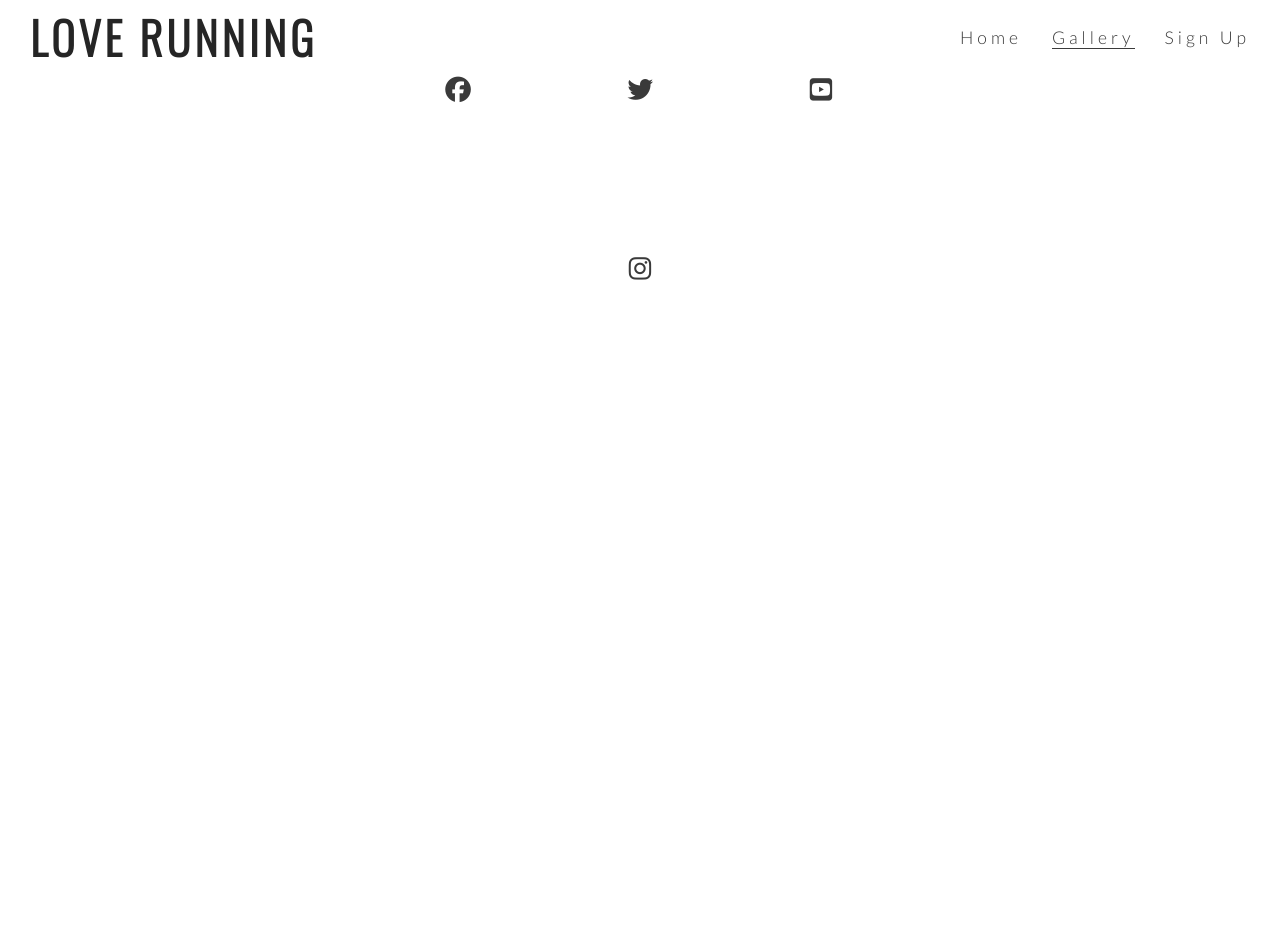
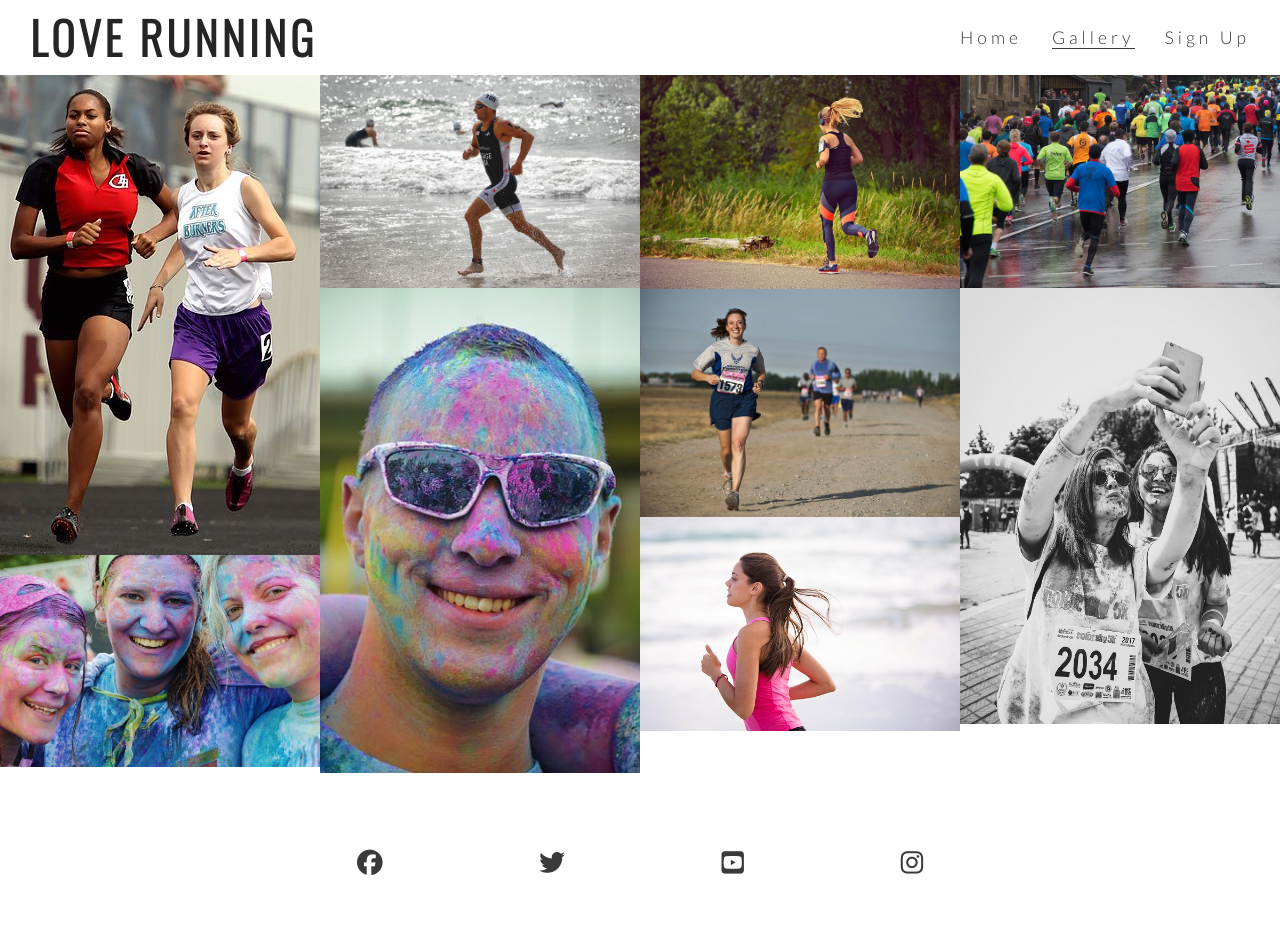
Before and after one commit to Richard9703/love-running, a plain HTML site: page gallery.html in a window 1280 px wide. Before the commit the page ends 800 px from the top, so only its background shows below. Drawn offline with nearby package versions, Linux system fonts and the light colour scheme.

Commit message:
add gallery images and masonry styling

```diff
--- a/assets/css/style.css
+++ b/assets/css/style.css
@@ -234,3 +234,16 @@ footer {
     padding: 5%;
     color: #3a3a3a;
 }
+
+/*gallery*/
+
+#photos {
+    clear: both;
+    line-height: 0;
+    column-count: 4;
+    column-gap: 0;
+}
+
+#photos > img {
+    width: 100%;
+}
--- a/gallery.html
+++ b/gallery.html
@@ -31,6 +31,19 @@
             </ul>
         </nav>
     </header>
+
+    <section id="photos">
+        <img src="assets/images/athletes.jpg" alt="Two athletes running together">
+        <img src="assets/images/girls.jpg" alt="Three girls at charity paint running festival">
+        <img src="assets/images/runner3.jpg" alt="Solo male runner jogging on beach">
+        <img src="assets/images/man.jpg" alt="Man at charity paint running festival">
+        <img src="assets/images/runner1.jpg" alt="Solo female runner jogging through phoenix park">
+        <img src="assets/images/runner2.jpg" alt="Runners competinng in marathon">
+        <img src="assets/images/runner4.jpg" alt="Solo female runner jogging on a beach">
+        <img src="assets/images/running_gang.jpg" alt="Large group of runners taking part in a marathon on a rainy day">
+        <img src="assets/images/mud-run.jpg" alt="Two women runners taking a muddy selfie after the Mud Runners Championship">
+    </section>
+
     <footer>
         <ul class="social-networks">
             <li>
```
Also changed, not shown: assets/images/athletes.jpg (added), assets/images/girls.jpg (added), assets/images/man.jpg (added), assets/images/mud-run.jpg (added), assets/images/runner1.jpg (added), assets/images/runner2.jpg (added), assets/images/runner3.jpg (added), assets/images/runner4.jpg (added), assets/images/running_gang.jpg (added).
